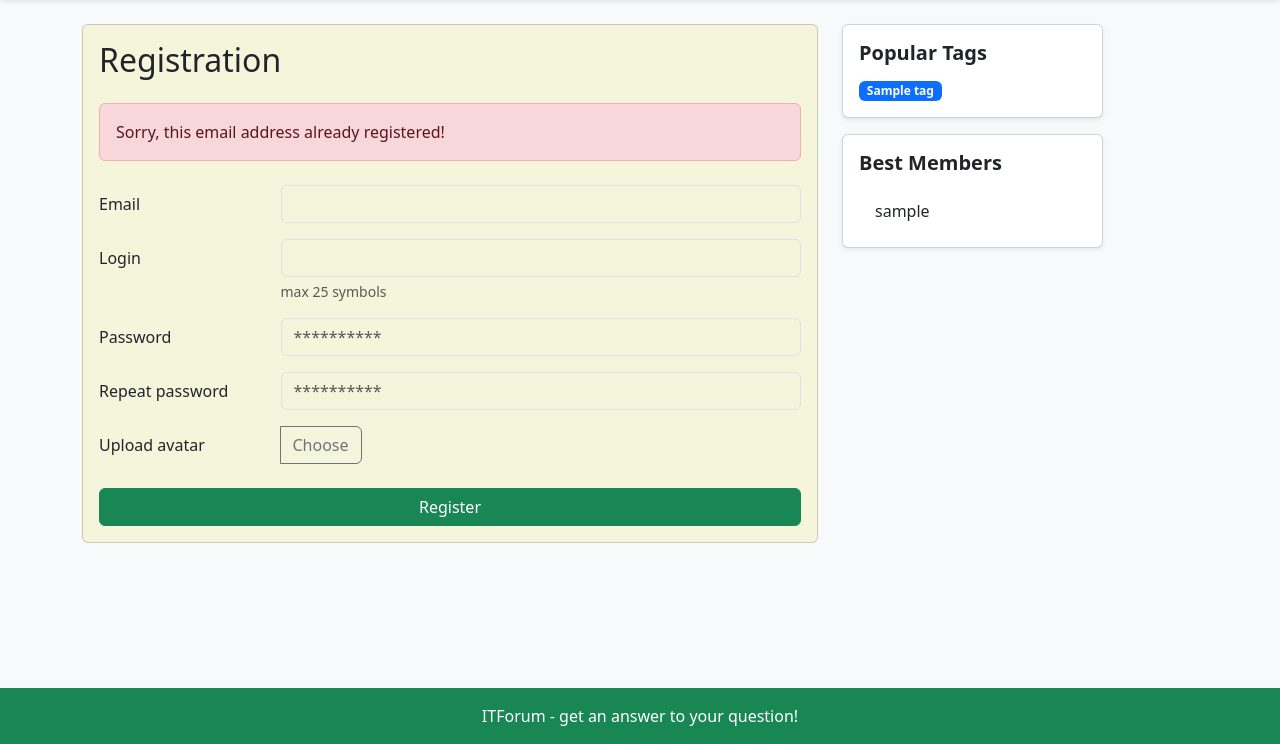
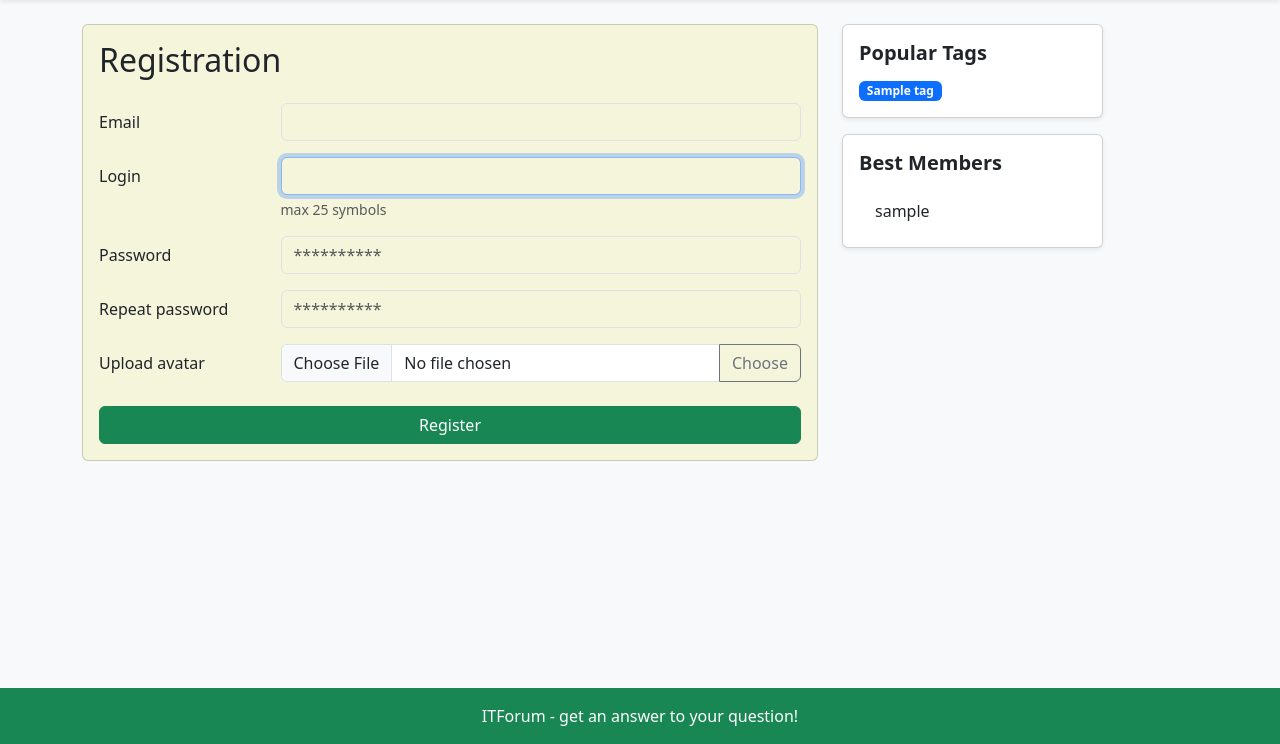
Before and after one commit to DanKazh/web_TP, a Django app: page /signup/ in a window 1280 px wide. Shown: the part 56-800 px from the top of the page. Run offline with Django 5.2, Linux system fonts and the light colour scheme; tables that the repository leaves empty hold one stand-in row (values such as "Sample post").

Commit message:
Update signup.html

```diff
--- a/dz3/ask_kazhenets/templates/signup.html
+++ b/dz3/ask_kazhenets/templates/signup.html
@@ -1,59 +1,65 @@
 {% extends 'baseUnAuthorized.html' %}
 {% load static %}
 
-{% block title %}Bootstrap demo{% endblock %}
+{% block title %}Registration{% endblock %}
 
 {% block content %}
 <div class="card mb-4" style="background-color: #F5F5DC">
     <div class="card-body">
         <h1 class="h2 mb-4">Registration</h1>
 
+        {% if form.errors %}
         <div class="alert alert-danger mb-4" role="alert">
-            Sorry, this email address already registered!
+            {% for field, errors in form.errors.items %}
+                {{ errors|join:", " }}
+            {% endfor %}
         </div>
+        {% endif %}
 
-        <form>
+        <form method="post" enctype="multipart/form-data">
+            {% csrf_token %}
+
             <div class="mb-3 row">
-                <label for="regEmail" class="col-sm-3 col-form-label">Email</label>
+                <label for="id_email" class="col-sm-3 col-form-label">Email</label>
                 <div class="col-sm-9">
-                    <input type="email" class="form-control" id="regEmail" style="background-color: #F5F5DC">
+                    {{ form.email }}
                 </div>
             </div>
 
             <div class="mb-3 row">
-                <label for="regNickname" class="col-sm-3 col-form-label">Login</label>
+                <label for="id_username" class="col-sm-3 col-form-label">Login</label>
                 <div class="col-sm-9">
-                    <input type="text" class="form-control" id="regNickname" maxlength='25' style="background-color: #F5F5DC">
+                    {{ form.username }}
                     <div class="form-text">max 25 symbols</div>
                 </div>
             </div>
 
             <div class="mb-3 row">
-                <label for="regPassword" class="col-sm-3 col-form-label">Password</label>
+                <label for="id_password1" class="col-sm-3 col-form-label">Password</label>
                 <div class="col-sm-9">
-                    <input type="password" class="form-control" id="regPassword" maxlength='25' placeholder="**********" style="background-color: #F5F5DC">
+                    {{ form.password1 }}
                 </div>
             </div>
 
             <div class="mb-3 row">
-                <label for="regRepeatPassword" class="col-sm-3 col-form-label">Repeat password</label>
+                <label for="id_password2" class="col-sm-3 col-form-label">Repeat password</label>
                 <div class="col-sm-9">
-                    <input type="password" class="form-control" id="regRepeatPassword" maxlength="25" placeholder="**********" style="background-color: #F5F5DC">
+                    {{ form.password2 }}
                 </div>
             </div>
 
             <div class="mb-4 row">
-                <label for="regAvatar" class="col-sm-3 col-form-label">Upload avatar</label>
+                <label for="id_avatar" class="col-sm-3 col-form-label">Upload avatar</label>
                 <div class="col-sm-9">
                     <div class="input-group">
-                        <input type="file" class="form-control d-none" id="regAvatar">
-                        <label class="btn btn-outline-secondary" for="regAvatar">Choose</label>
+                        <input type="file" class="form-control" name="avatar" id="id_avatar" accept="image/*">
+                        <label class="btn btn-outline-secondary" for="id_avatar">Choose</label>
                     </div>
                 </div>
             </div>
 
             <div class="d-grid">
-                <a href="{% url 'app:index' %}" class="btn btn-success">Register</a>
+                <button type="submit" class="btn btn-success">Register</button>
             </div>
         </form>
     </div>
```
